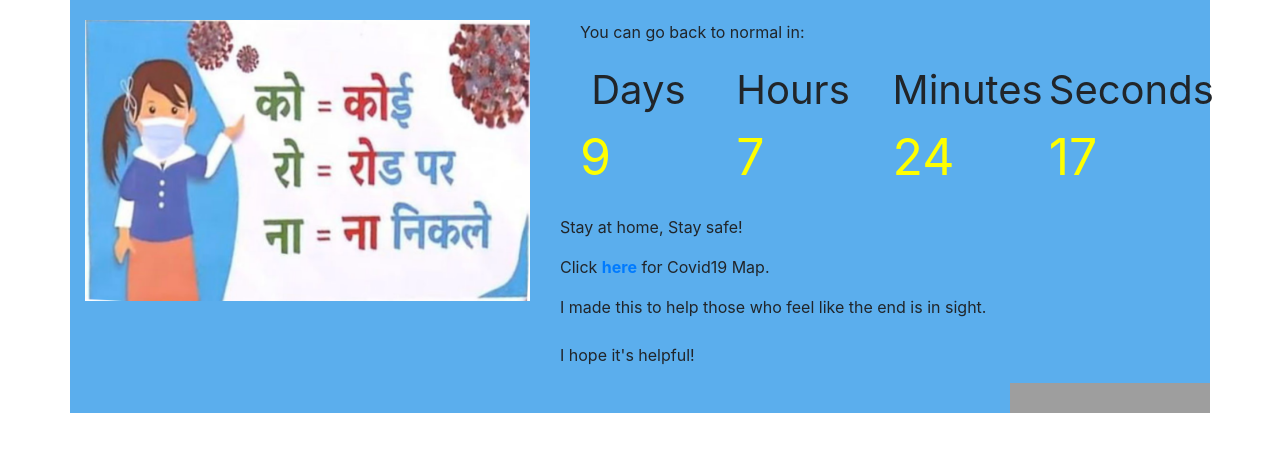
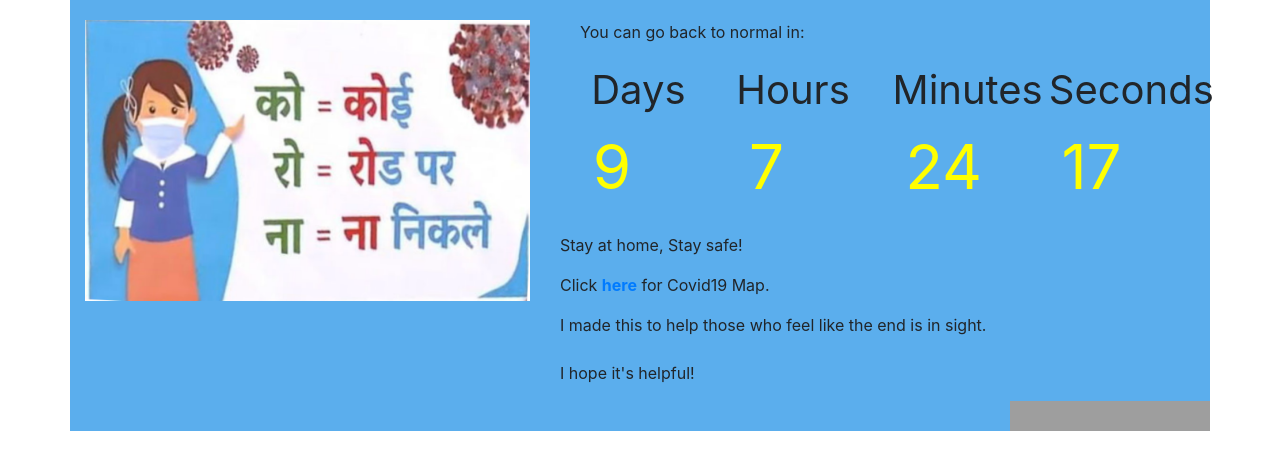
Before and after one commit to sanjeevbaurai/indialockdown, a PHP site: page / in a window 1280 px wide. Shown: the part 64-529 px from the top of the page. Run offline with PHP 8.4, Linux system fonts and the light colour scheme; some libraries are stand-ins or nearby versions; grey boxes are pictures that could not be loaded.

Commit message:
Update informations

```diff
--- a/css/style.css
+++ b/css/style.css
@@ -92,8 +92,14 @@ margin: 20px;
 }
 
 #days, #hours, #minutes, #seconds {
+
+    font-size: 1.25em;
+}
+#days, #hours, #minutes, #seconds {
+    font-size: 1.55em;
+    padding: 10%;
     color: yellow;
-    font-size: 1.25em;
+    text-align: center;
 }
 .hitwebcounter{
         width: 200px;
@@ -134,10 +140,7 @@ margin: 20px;
       .productivity {
         width: 100%;
       }
-      #days, #hours, #minutes, #seconds {
-        font-size: 1.35em;
-        padding: 10%;
-    }
+
     .timer {
         font-size:  2.4em;
       }
@@ -169,6 +172,13 @@ nav .brand-logo.center {
         line-height: 64px;
     }
 
+}
+@media only screen and (max-width: 375px) {
+    #days, #hours, #minutes, #seconds {
+        font-size: 1.35em;
+        padding: 5%;
+        text-align: left;
+    }
 }
 nav .nav-wrapper {
     position: relative;
```
